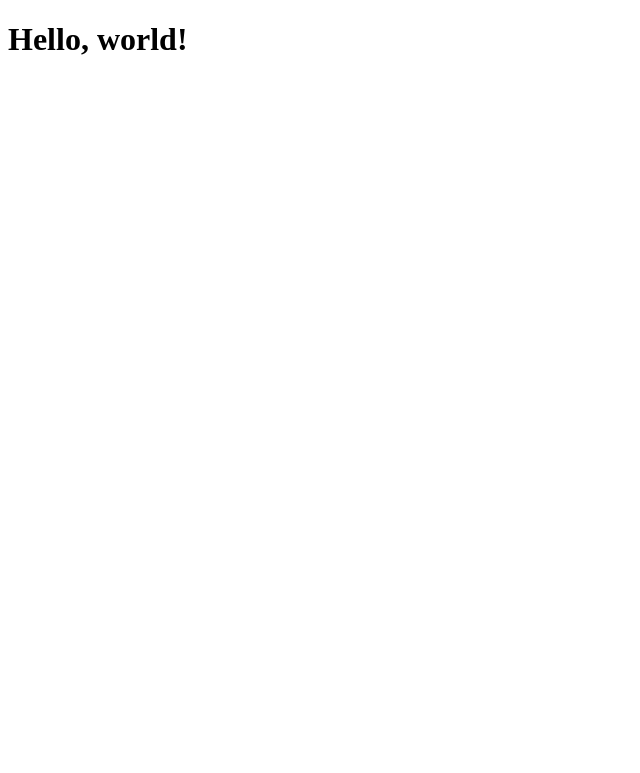
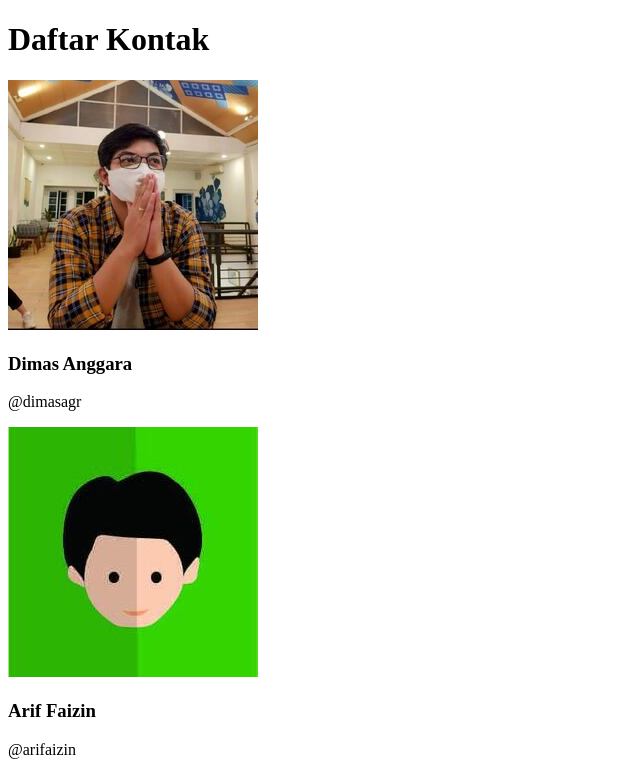
Before and after one commit to LubnaAbidah/contact-react, a React (Vite) app: page / in a window 1280 px wide. Shown: the top 773 px of the page, without its empty margins (0-640 px from the left). Built offline with nearby package versions, Linux system fonts and the light colour scheme.

Commit message:
modified ContactItemImage, ContactList to index.jsx load image contact

```diff
--- a/src/ContactItemImage.jsx
+++ b/src/ContactItemImage.jsx
@@ -3,9 +3,8 @@ import React from "react";
 function ContactItemImage({ imageUrl }){
     return (
         <div className="contact-item__image">
-            <img src="{imageUrl}" alt="contact avatar" />
+            <img src={imageUrl} alt="contact avatar" />
         </div>
-
     );
 }
 
--- a/src/ContactList.jsx
+++ b/src/ContactList.jsx
@@ -1,11 +1,11 @@
 import React from "react";
 import ContactItem from "./ContactItem";
 
-function ContactList({ Contacts }){
+function ContactList({ contacts }){
     return (
         <div className="contact-list">
             {
-                Contacts.map((contact) => (
+                contacts.map((contact) => (
                     <ContactItem key={contact.id} {...contact} />
                 ))
             }
--- a/src/index.jsx
+++ b/src/index.jsx
@@ -1,7 +1,9 @@
 import React from "react";
 import { createRoot } from 'react-dom/client';
+import ContactApp from "./ContactApp";
 
-const element = <h1>Hello, world!</h1>;
+/*const element = <h1>Hello, world!</h1>; */
+
 
 const root = createRoot(document.getElementById('root'));
-root.render(element);
+root.render(<ContactApp />);
```
